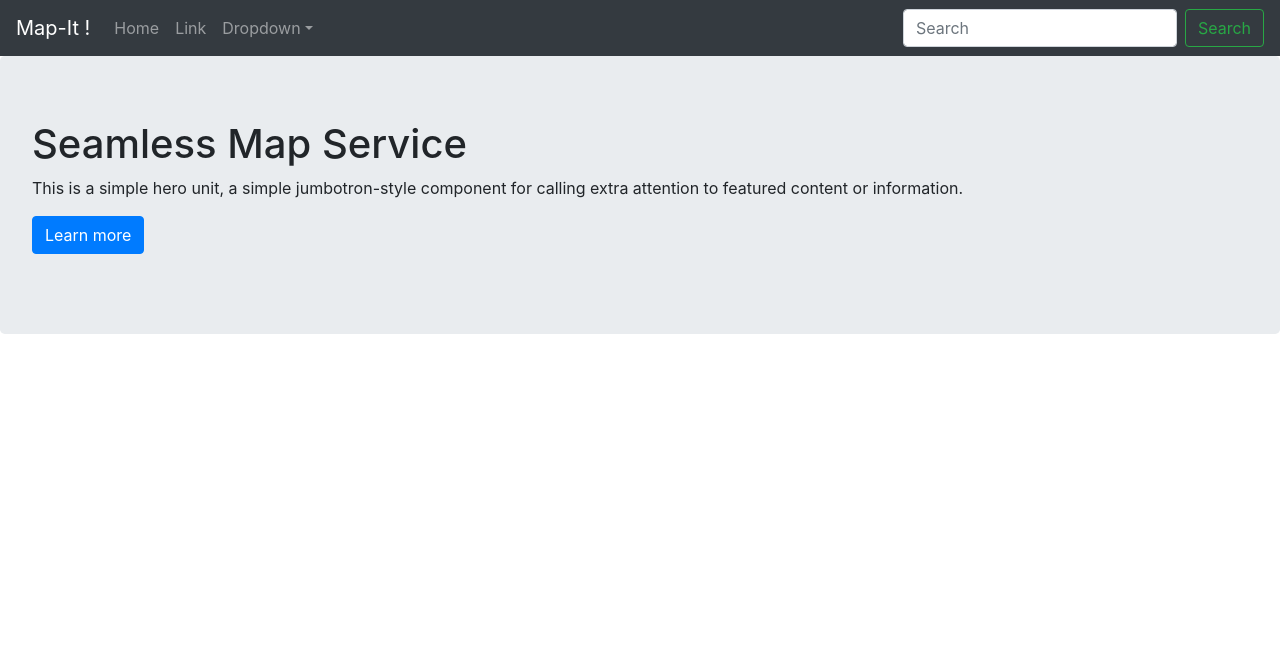
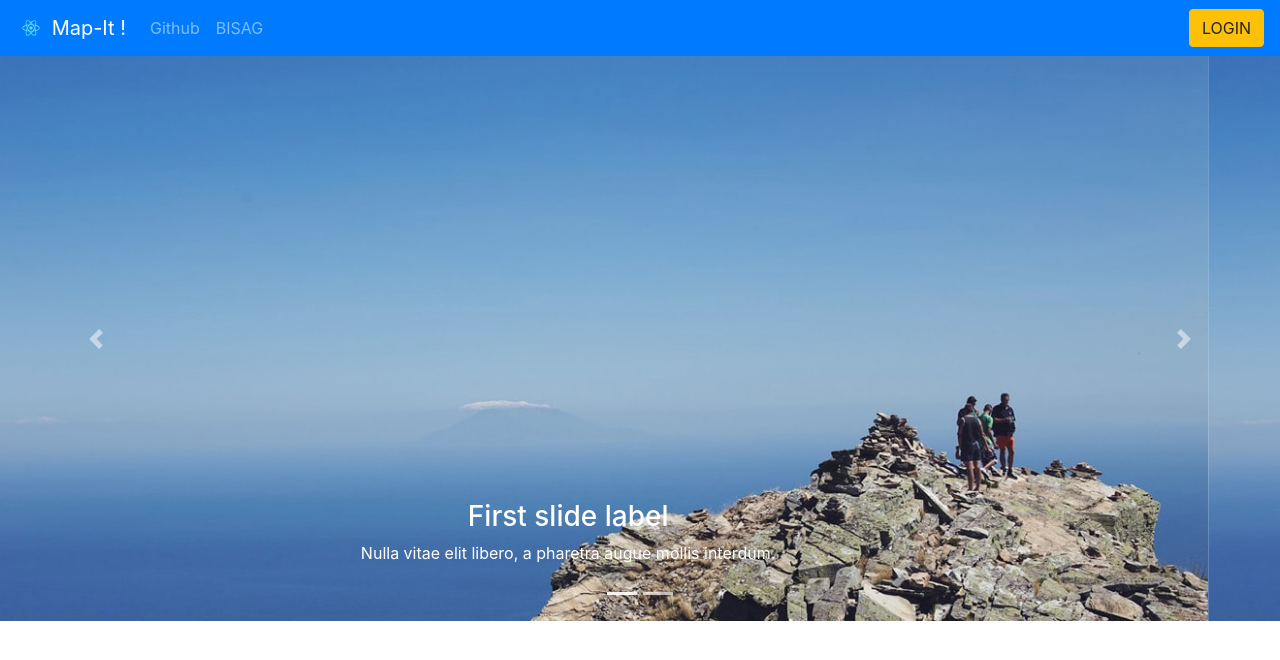
Before and after one commit to PranjalGupta2199/Map-It, a React (Create React App) app in the folder frontend/: page / in a window 1280 px wide. Shown: the top 660 px of the page. Built offline with nearby package versions, Linux system fonts and the light colour scheme.

Commit message:
react-dashboard: Replace Jumbotron with Carousel

```diff
--- a/frontend/public/index.html
+++ b/frontend/public/index.html
@@ -25,6 +25,7 @@
       integrity="sha384-GJzZqFGwb1QTTN6wy59ffF1BuGJpLSa9DkKMp0DgiMDm4iYMj70gZWKYbI706tWS"
       crossorigin="anonymous"
     />
+    <!--
     <script src="https://unpkg.com/react/umd/react.production.js" crossorigin />
 
     <script
@@ -37,7 +38,7 @@
       crossorigin
     />
 
-    <script>var Alert = ReactBootstrap.Alert;</script>
+    <script>var Alert = ReactBootstrap.Alert;</script-->
     <title>React App</title>
   </head>
   <body>
--- a/frontend/src/App.js
+++ b/frontend/src/App.js
@@ -1,13 +1,13 @@
 import React from 'react';
 import logo from './assets/logo.svg';
 import './styles/App.css';
-import {Navigation, Jtron} from './components/Dashboard';
+import {Navigation, CustomCarousel} from './components/Dashboard';
 
 function App() {
   return (
     <div>
       <Navigation/>
-      <Jtron/>
+      <CustomCarousel/>
     </div>
   );
 }
--- a/frontend/src/components/Dashboard.jsx
+++ b/frontend/src/components/Dashboard.jsx
@@ -1,53 +1,65 @@
-import React, { Component, Fragment } from "react";
-import { Navbar, Nav, Form, FormControl, Button, Container, NavDropdown } from "react-bootstrap";
-import Jumbotron from 'react-bootstrap/Jumbotron'
+import React, { Component } from "react";
+import { Navbar, Nav, Form, FormControl, Button, NavDropdown } from "react-bootstrap";
+import Img from '../assets/Img.jpg';
 import logo from '../assets/logo.svg';
+import Carousel from 'react-bootstrap/Carousel';
 
 
+export class CustomCarousel extends Component{
+  render(){
+   return(
+      <Carousel>
+        <Carousel.Item>
+          <img
+            className="d-block w-100"
+            src={Img}
+            alt="First slide"
+          />
+          <Carousel.Caption>
+            <h3>First slide label</h3>
+            <p>Nulla vitae elit libero, a pharetra augue mollis interdum.</p>
+          </Carousel.Caption>
+        </Carousel.Item>
+        <Carousel.Item>
+          <img
+            className="d-block w-100"
+            src={Img}
+            alt="Third slide"
+          />
 
-export class Jtron extends Component{
-  render(){
-    return (
-    <Jumbotron>
-      <h1>Seamless Map Service</h1>
-      <p>
-        This is a simple hero unit, a simple jumbotron-style component for calling
-        extra attention to featured content or information.
-      </p>
-      <p>
-        <Button variant="primary">Learn more</Button>
-      </p>
-    </Jumbotron>
+          <Carousel.Caption>
+            <h3>Third slide label</h3>
+            <p>Praesent commodo cursus magna, vel scelerisque nisl consectetur.</p>
+          </Carousel.Caption>
+        </Carousel.Item>
+      </Carousel>
     )
   }
 }
 
-
 export class Navigation extends Component{
 
   render(){
-    const brand = <Navbar.Brand href = 'https://reactjs.org/'> Map - It ! </Navbar.Brand>
 
     return (
-      <Navbar bg="dark" variant="dark" expand="lg">
-        <Navbar.Brand href="#home">Map-It !</Navbar.Brand>
-        <Navbar.Toggle aria-controls="basic-navbar-nav" />
-        <Navbar.Collapse id="basic-navbar-nav">
-          <Nav className="mr-auto">
-            <Nav.Link href="#home">Home</Nav.Link>
-            <Nav.Link href="#link">Link</Nav.Link>
-            <NavDropdown title="Dropdown" id="basic-nav-dropdown">
-              <NavDropdown.Item href="#action/3.1">Action</NavDropdown.Item>
-              <NavDropdown.Item href="#action/3.2">Another action</NavDropdown.Item>
-              <NavDropdown.Item href="#action/3.3">Something</NavDropdown.Item>
-              <NavDropdown.Divider />
-              <NavDropdown.Item href="#action/3.4">Separated link</NavDropdown.Item>
-            </NavDropdown>
-          </Nav>
-          <Form inline>
-            <FormControl type="text" placeholder="Search" className="mr-sm-2" />
-            <Button variant="outline-success">Search</Button>
-          </Form>
+      <Navbar bg="primary" variant="dark" expand="lg">
+      <Navbar.Brand href="#home">
+          <img
+            alt=""
+            src={logo}
+            width="30"
+            height="30"
+            className="d-inline-block align-top"
+          />
+          {' Map-It !'}
+        </Navbar.Brand>
+      <Navbar.Toggle aria-controls="basic-navbar-nav" />
+      <Navbar.Collapse id="basic-navbar-nav">
+        <Nav className="mr-auto">
+          <Nav.Link href="https://github.com/PranjalGupta2199/Map-It">Github</Nav.Link>
+          <Nav.Link href="https://bisag.gujarat.gov.in/">BISAG</Nav.Link>
+        </Nav>
+        <Button variant="warning">LOGIN</Button>
         </Navbar.Collapse>
       </Navbar>
     )
```
Also changed, not shown: frontend/src/assets/Img.jpg (added).
